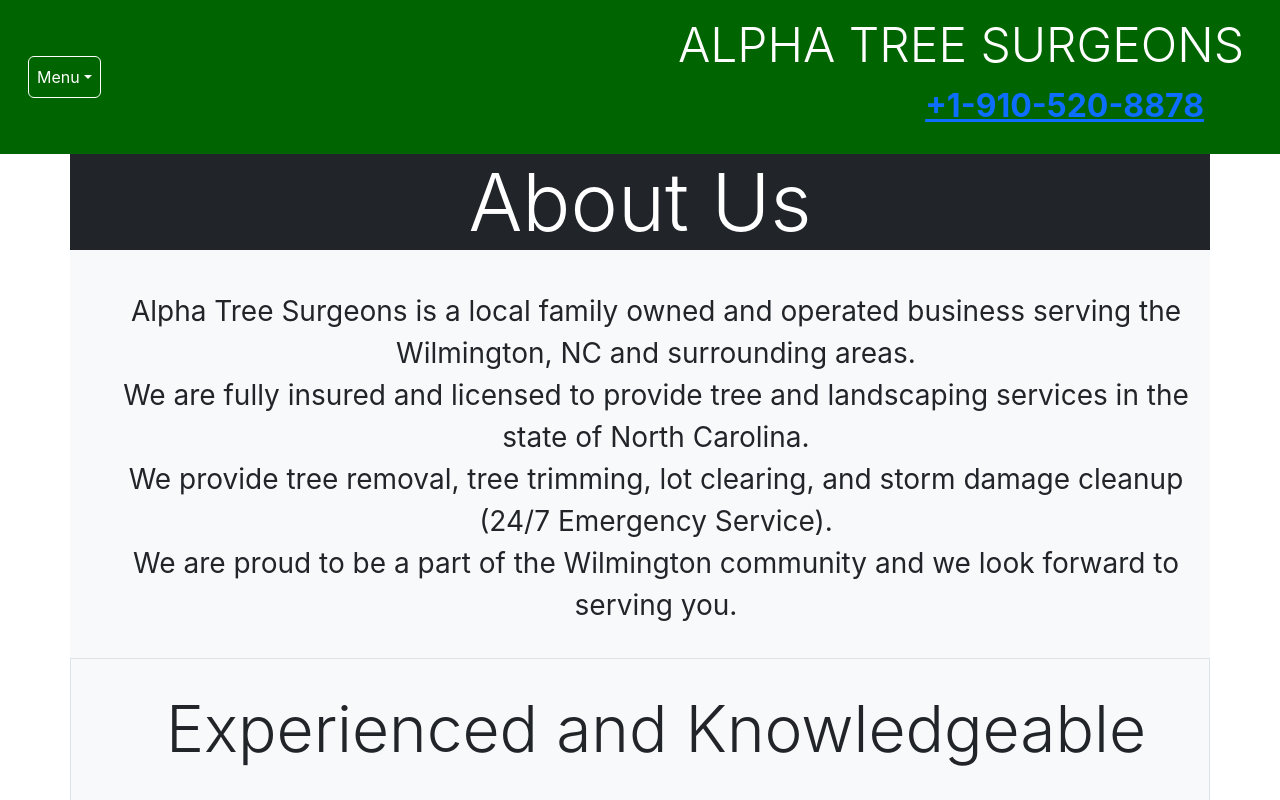
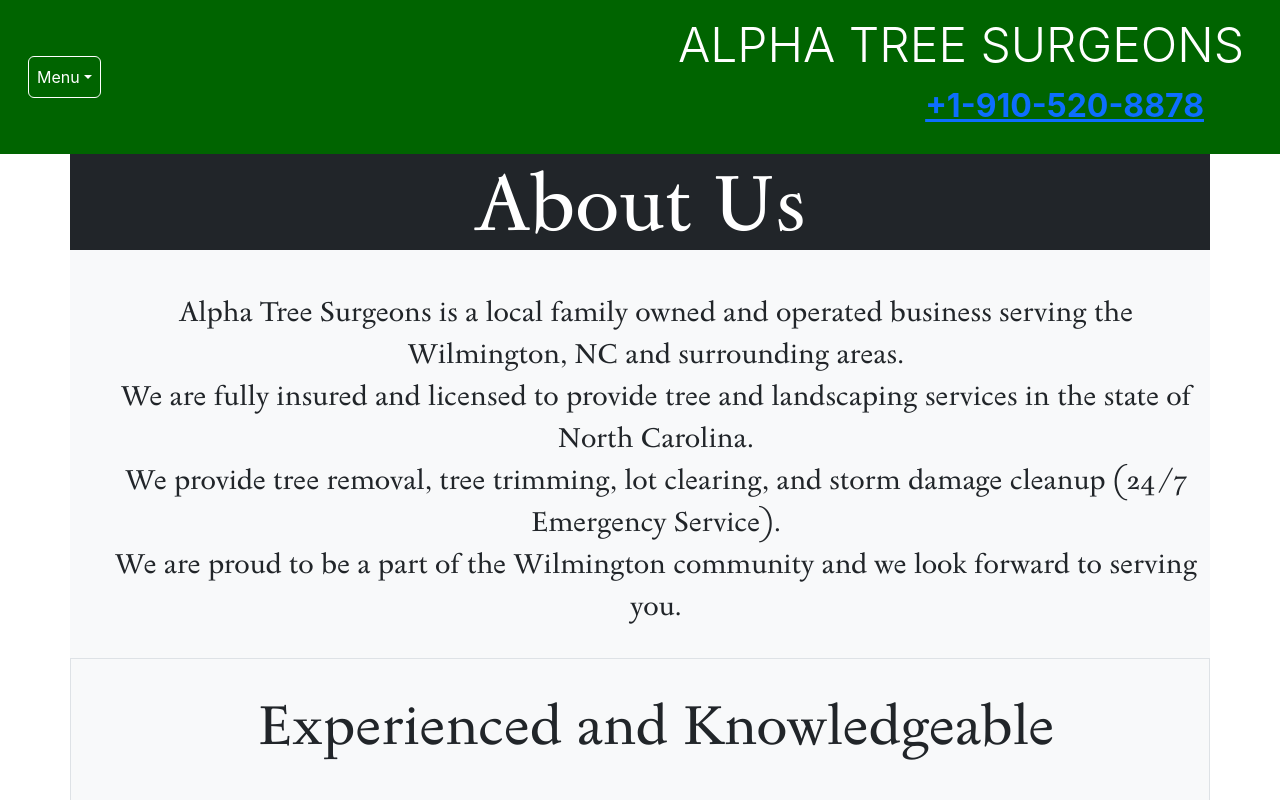
Before and after one commit to tyler-relyter/alphatree, a React (Create React App) app: page /about in a window 1280 px wide. Shown: the top 800 px of the page. Built offline with nearby package versions, Linux system fonts and the light colour scheme; the HTML template or start-up script is replaced by a standard one.

Commit message:
fonts added

```diff
--- a/src/components/About.js
+++ b/src/components/About.js
@@ -1,11 +1,13 @@
-import React from "react";
+import React, { useState } from "react";
+import "./css/fonts.css";
+
 
 const About = () => {
     return (
-        <div id="about">
+        <div id="about" style={{fontFamily: 'Sedan'}}>
             <div className="container-lg bg-light">
                 <div className="row">
-                    <h1 className="display-1 text-center bg-dark text-white">About Us</h1>
+                    <h1 className="display-1 text-center bg-dark text-white"><i className="fas fa-tree text-white m-2"></i>About Us<i className="fas fa-tree text-white m-2"></i></h1>
                     <p className="text-center p-3 m-3 fs-3">Alpha Tree Surgeons is a local family owned and operated business serving the Wilmington, NC and surrounding areas.<br />
                      We are fully insured and licensed to provide tree and landscaping services in the state of North Carolina.<br />
                     We provide tree removal, tree trimming, lot clearing, and storm damage cleanup (24/7 Emergency Service).<br />
@@ -13,20 +15,20 @@
                 </div>
                 <div className="row border">
 
-                        <h3 className="display-3 text-center p-3 m-3">Experienced and Knowledgeable</h3>
+                        <h3 className="display-4 text-center p-3 m-3">Experienced and Knowledgeable</h3>
                         <p className="text-center p-3 m-3 fs-3">We specialize in helping clients increase the value and beauty of their homes by maintaining the trees<br /> throughout one's property.
                          We also keep the customer updated on the health of certain trees<br /> and how we should move forward if action is needed. Our ultimate goal is to ensure<br /> that you are
                         completely satisfied with the end result of your project.</p>
                 </div>
                 <div className="row border">
 
-                        <h3 className="display-3 text-center p-3 m-3">We Care About the Details</h3>
+                        <h3 className="display-4 text-center p-3 m-3">We Care About the Details</h3>
                         <p className="text-center p-3 m-3 fs-3">&nbsp;&nbsp;&nbsp;&nbsp;Our company pays special attention to the details of every project to ensure the<br/> complete satisfaction of each client.
                         Our goal is to enhance the exterior of your home,<br/> raise your property value, and beautify your whole neighborhood.</p>
 
                 </div>
                 <div className="row border">
-                    <h3 className="display-3 text-center p-3 m-3">Customer Satisfaction Guaranteed</h3>
+                    <h3 className="display-4 text-center p-3 m-3">Customer Satisfaction Guaranteed</h3>
                     <p className="text-center p-3 m-3 fs-3">Your satisfaction is our priority and we strive to provide a service we are proud of.<br/> We start every project by providing a thorough consultation to understand
                      your goals and the needs of the project.<br/> We do this to guarantee that the project is completed according to your preferences.</p>
                 </div>
--- a/src/components/Contact.js
+++ b/src/components/Contact.js
@@ -5,7 +5,7 @@
 const Contact = () => {
     return (
         <div id="contact">
-            <div className="container-fluid bg-light justify-content-center text-center">
+            <div className="container bg-light border border-dark border-3 justify-content-center text-center">
                 <h2 className="display-2 text-center p-3 m-3">Need A Quote?</h2>
                 <a href="mailto: hytyler23@gmail.com" className="btn btn-primary btn-lg">Email Us</a>
                 <hr/>
--- a/src/components/Home.js
+++ b/src/components/Home.js
@@ -6,6 +6,7 @@
 import nicetree from "../img/nice_trim.jpg";
 import brad_stump from "../img/brad_stump.jpg";
 import "./css/home.css";
+import "./css/fonts.css";
 import climbpine2 from "../img/climb_pine2.jpg";
 import climbtree from "../img/climb_tree.jpg";
 import action_between from "../img/action_between.jpg";
@@ -62,9 +63,9 @@
                 <h6 className="text-center text-uppercase display-1 p-3 m-3">Trust us with your projects</h6>
                 <p className="text-center fs-2 p-3 m-2 fw-bold">"We do it all in just one call"</p>
                 <div className="row">
-                    <h6 className="text-center p-3 m-3 display-2 bg-dark text-white">SERVICES</h6>
+                    <h6 className="text-center p-3 m-3 display-2 bg-dark text-white"><i className="fas fa-tree text-white m-2"></i>SERVICES<i className="fas fa-tree text-white m-2"></i></h6>
                 </div>
-                <div className="row">
+                <div className="row" style={{fontFamily: 'Sedan'}}>
                     <div className="col border border-success border-3">
                         <h3 className="display-3 text-center p-3 m-3">Removal</h3>
                         <p className="text-center fs-3 p-3 m-3">Alpha Tree Surgeons is a company that specializes in tree removal. We have the proper tools and equipment to remove trees safely and efficiently, going
@@ -72,11 +73,11 @@
                     </div>
                     <div className="col border border-success border-3">
                         <h2 className="display-3 text-center p-3 m-3">Pruning</h2>
-                        <p className="text-center fs-3 p-3 m-3">Do your trees and shrubs need a haircut? We can do that and more. Alpha Tree strives to keep their customers informed on proper pruning practices and its benefits on tree health in the future. At your consultation,
+                        <p className="text-center fs-3 p-3 m-3">Do your trees and shrubs need a haircut? We can do that and more. Alpha Tree strives to keep their customers informed on proper pruning practices and their benefits on tree health in the future. At your consultation,
                         we will walk your property to determine your pruning and tree trimming needs.</p>
                     </div>
                     <div className="col border border-success border-3">
-                        <h3 className="display-3 text-center p-3 m-3">Consultation Services</h3>
+                        <h3 className="display-3 text-center p-3 m-3">Consultations</h3>
                         <p className="text-center fs-3 p-3 m-3">Chat with a pro at Alpha Tree to determine the health of the trees on your property. We provide a detailed plan on what should be done to keep the trees on your property
                         safe and disease-free. <a href="#contact">Call us</a> today and we'll send one of our experts to walk through and show you potential spots of decay, underlying illnesses, issues with bark or cambium layer, pests, etc.</p>
                     </div>
--- /dev/null
+++ b/src/components/css/fonts.css
@@ -0,0 +1,7 @@
+
+@font-face {
+    font-family: 'Sedan';
+    src: url('../fonts/Sedan-Regular.ttf') format('truetype');
+    font-weight: normal;
+    font-style: normal;
+}
```
Also changed, not shown: server.js (+4 -4 lines), src/components/fonts/Sedan-Regular.ttf (added).
